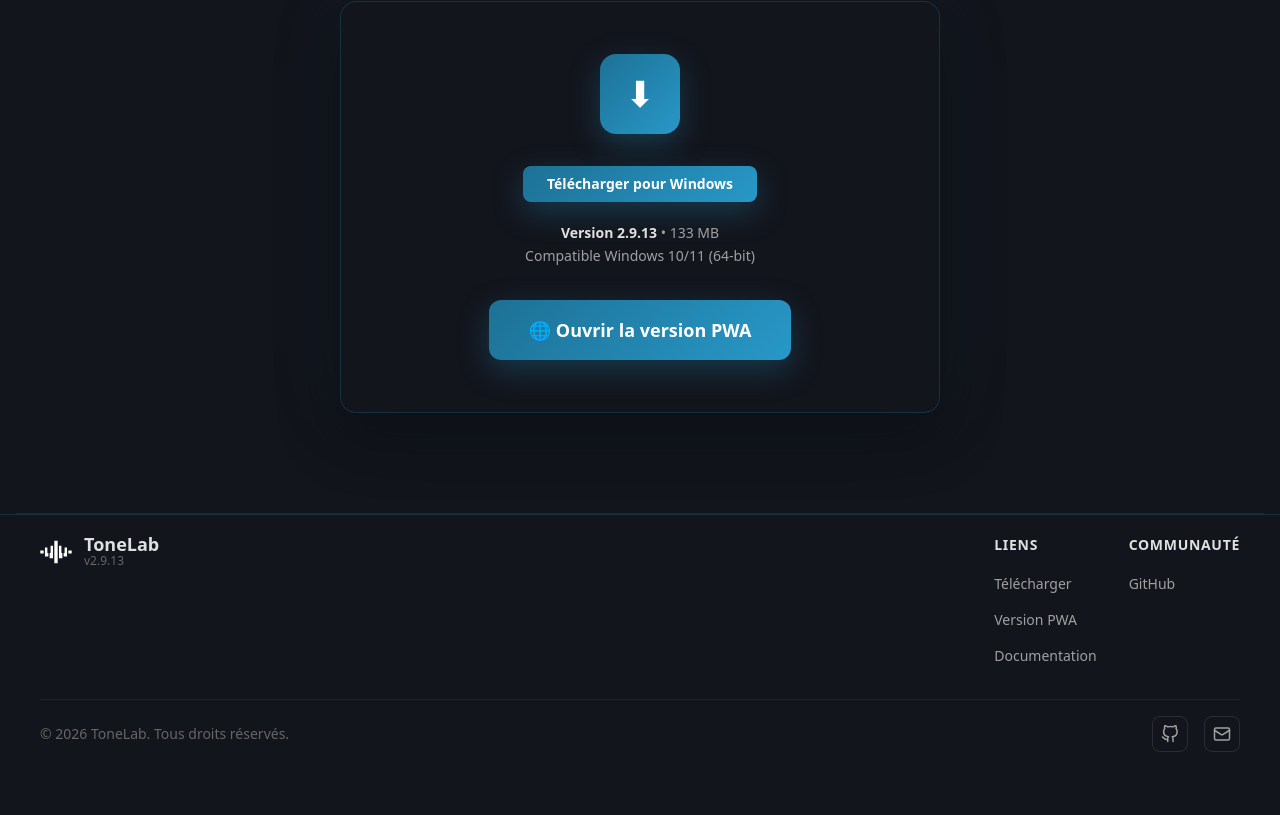
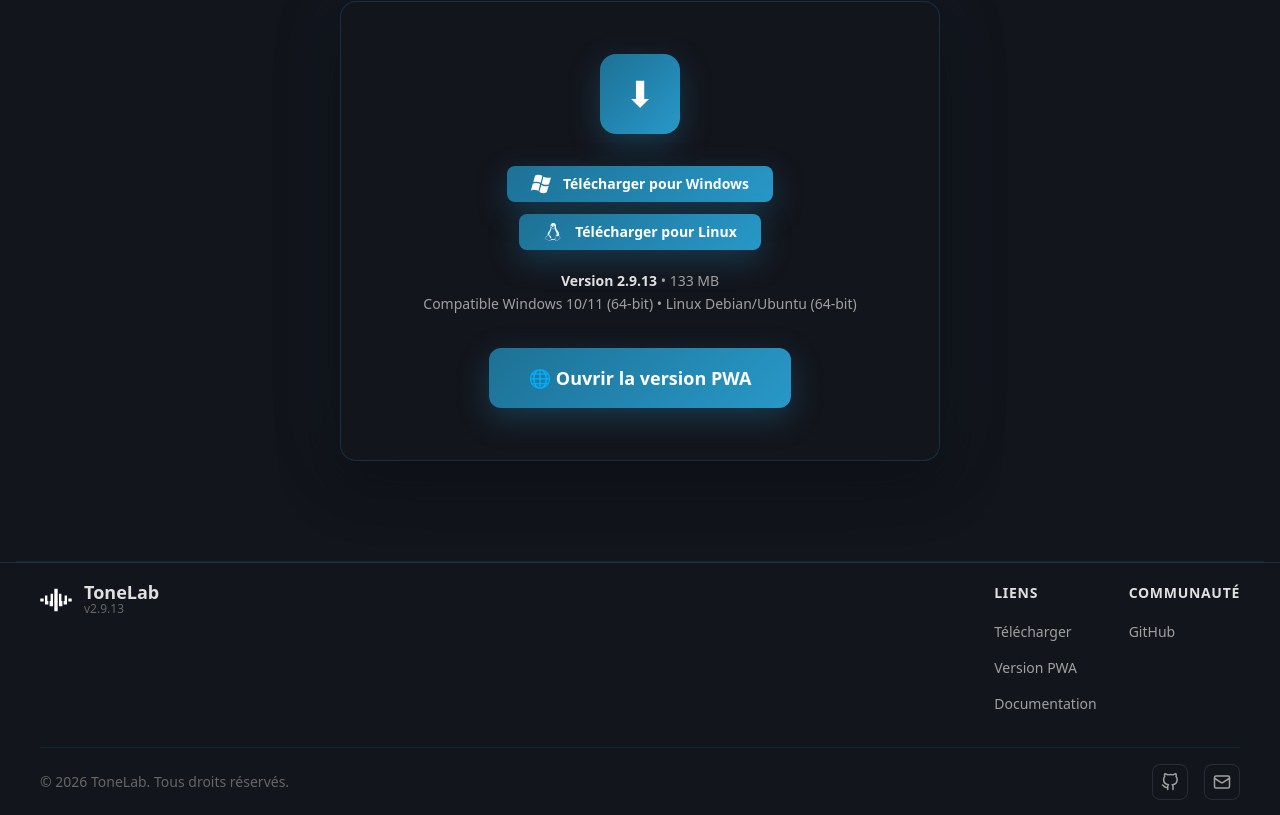
Before and after one commit to DjoAHP/tone-lab-landingpage, a React (Vite) app: page / in a window 1280 px wide. Shown: the part 2937-3752 px from the top of the page. Before the commit the page ends 3704 px from the top, so only its background shows below. Built offline with nearby package versions, Linux system fonts and the light colour scheme.

Commit message:
✨ Bouton de téléchargement Linux + icônes plateformes (windows/linux)

```diff
--- a/src/components/Download.tsx
+++ b/src/components/Download.tsx
@@ -60,12 +60,12 @@
             <span className="text-4xl text-white" aria-hidden="true">⬇</span>
           </div>
 
-          {/* Primary download button */}
+          {/* Primary download button — Windows */}
           <a
             href={`${CONFIG.DOWNLOAD_BASE_URL}/download/v${CONFIG.APP_VERSION}/ToneLab-${CONFIG.APP_VERSION}_windows.exe`}
             download={`ToneLab-${CONFIG.APP_VERSION}_windows.exe`}
             aria-label={`Télécharger ToneLab v${CONFIG.APP_VERSION} pour Windows (133 MB, compatible 10/11 64-bit)`}
-            className="inline-block px-6 py-2 rounded-lg font-semibold text-sm text-white mb-5"
+            className="inline-flex items-center justify-center gap-3 px-6 py-2 rounded-lg font-semibold text-sm text-white mb-3"
             style={primaryButtonStyle}
             onMouseEnter={(e) => {
               e.currentTarget.style.transform = 'scale(1.05)';
@@ -76,15 +76,34 @@
               e.currentTarget.style.boxShadow = '0 10px 30px rgba(29, 113, 149, 0.4)';
             }}
           >
-            <span className="inline-flex items-center gap-3">
-              Télécharger pour Windows
-            </span>
+            <img src="/assets/icons/windows.svg" alt="Windows" className="w-5 h-5 brightness-0 invert" />
+            Télécharger pour Windows
+          </a>
+
+          {/* Primary download button — Linux */}
+          <a
+            href={`${CONFIG.DOWNLOAD_BASE_URL}/download/v${CONFIG.APP_VERSION}/ToneLab-${CONFIG.APP_VERSION}_linux.deb`}
+            download={`ToneLab-${CONFIG.APP_VERSION}_linux.deb`}
+            aria-label={`Télécharger ToneLab v${CONFIG.APP_VERSION} pour Linux (Debian/Ubuntu 64-bit)`}
+            className="inline-flex items-center justify-center gap-3 px-6 py-2 rounded-lg font-semibold text-sm text-white mb-5"
+            style={primaryButtonStyle}
+            onMouseEnter={(e) => {
+              e.currentTarget.style.transform = 'scale(1.05)';
+              e.currentTarget.style.boxShadow = '0 2px 10px rgba(29, 113, 149, 0.2)';
+            }}
+            onMouseLeave={(e) => {
+              e.currentTarget.style.transform = 'scale(1)';
+              e.currentTarget.style.boxShadow = '0 10px 30px rgba(29, 113, 149, 0.4)';
+            }}
+          >
+            <img src="/assets/icons/linux.svg" alt="Linux" className="w-5 h-5 brightness-0 invert" />
+            Télécharger pour Linux
           </a>
 
           {/* Version info */}
           <div className="text-text-secondary text-sm mb-8 leading-relaxed">
             <strong className="text-text-primary">Version {CONFIG.APP_VERSION}</strong> • 133 MB<br />
-            Compatible Windows 10/11 (64-bit)
+            Compatible Windows 10/11 (64-bit) • Linux Debian/Ubuntu (64-bit)
           </div>
 
           {/* PWA button — active link */}
```
Also changed, not shown: public/assets/icons/linux.svg (added), public/assets/icons/windows.svg (added).
